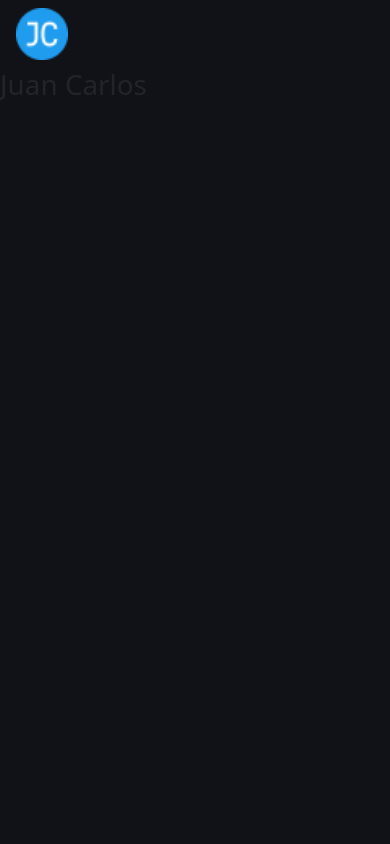
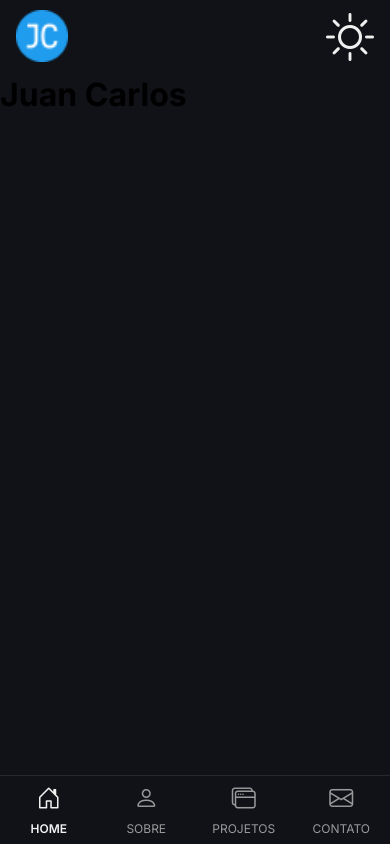
Before and after one commit to juan-soares/dio-lab-repository, a website: page index.html in a window 390 px wide. Drawn offline with nearby package versions, Linux system fonts and the light colour scheme.

Commit message:
mobile styles

```diff
--- /dev/null
+++ b/assets/styles/global.css
@@ -0,0 +1,23 @@
+@import url("https://fonts.googleapis.com/css2?family=Inter:ital,opsz,wght@0,14..32,100..900;1,14..32,100..900&display=swap");
+
+:root {
+  --primary-color: #f0f0f0;
+
+  --primary-bg-color: #111217;
+  --secondary-bg-color: #28292e;
+  --border-color: #28292e;
+
+  --title-color: #9a9a9c;
+  --text-color: #9a9a9c;
+  --link-color: #9a9a9c;
+  --icon-color: #c7c8c9;
+}
+
+body {
+  background-color: var(--primary-bg-color);
+  font-family: "Inter", Verdana, Geneva, Tahoma, sans-serif;
+}
+
+i {
+  color: var(--icon-color);
+}
--- /dev/null
+++ b/assets/styles/index.css
@@ -0,0 +1,3 @@
+@import url(./reset.css);
+@import url(./global.css);
+@import url(./styles.css);
--- a/assets/styles/reset.css
+++ b/assets/styles/reset.css
@@ -5,3 +5,7 @@
   vertical-align: baseline;
   list-style: none;
 }
+
+a {
+  text-decoration: none;
+}
--- a/assets/styles/styles.css
+++ b/assets/styles/styles.css
@@ -1,38 +1,65 @@
-@import url(./reset.css);
-
-:root {
-  --primary-color: #f0f0f0;
-
-  --primary-bg-color: #111217;
-  --secondary-bg-color: #28292e;
-  --border-color: #28292e;
-
-  --title-color: #9a9a9c;
-  --link-color: #9a9a9c;
-  --icon-color: #c7c8c9;
-}
-
-body {
-  background-color: var(--primary-bg-color);
-}
-
-i {
-  color: var(--icon-color);
-}
-
 .header {
   display: flex;
   flex-flow: row wrap;
   justify-content: space-between;
   align-items: center;
+  width: 100%;
   padding: 0.5rem 1rem;
 }
 
-.brand__logo {
+.header__brand .brand__logo {
   width: 3.25rem;
   height: 3.25rem;
 }
 
 #toggleTheme {
-  width: 3rem;
+  font-size: 3rem;
+  color: var(--primary-color);
 }
+
+.menu {
+  display: flex;
+  align-items: center;
+  background: var(--primary-bg-color);
+}
+
+.menu--mobile {
+  width: 100vw;
+  position: fixed;
+  bottom: 0;
+  justify-content: space-between;
+  border-top: 1px solid var(--border-color);
+}
+
+.menu--mobile .menu__link {
+  display: flex;
+  flex-direction: column;
+  justify-content: center;
+  align-items: center;
+  padding: 0.5rem 1rem;
+  gap: 0.5rem;
+}
+
+.menu__item {
+  width: 100%;
+}
+
+.menu__link.active .menu__icon,
+.menu__link.active .menu__text {
+  color: var(--primary-color);
+  font-weight: 600;
+}
+
+.menu__icon,
+.menu__text {
+  color: var(--text-color);
+}
+
+.menu__icon {
+  font-size: 1.5rem;
+}
+
+.menu__text {
+  font-size: 0.75rem;
+  text-transform: uppercase;
+}
--- a/index.html
+++ b/index.html
@@ -13,11 +13,12 @@
       href="public/img/favicon.ico"
       type="image/x-icon"
     />
+
     <link
       rel="stylesheet"
-      href="https://cdn.jsdelivr.net/npm/bootstrap@5.3.7/dist/css/bootstrap.min.css"
+      href="https://cdn.jsdelivr.net/npm/bootstrap-icons@1.11.3/font/bootstrap-icons.css"
     />
-    <link rel="stylesheet" href="assets/styles/styles.css" />
+    <link rel="stylesheet" href="assets/styles/index.css" />
   </head>
   <body>
     <header class="header">
@@ -30,6 +31,34 @@
       </div>
       <i id="toggleTheme" class="bi bi-sun"></i>
     </header>
+    <nav>
+      <ul class="menu menu--mobile">
+        <li class="menu__item">
+          <a class="menu__link active" href="#home">
+            <i class="menu__icon bi bi-house-door"> </i>
+            <span class="menu__text">Home</span>
+          </a>
+        </li>
+        <li class="menu__item">
+          <a class="menu__link" href="#sobre">
+            <i class="menu__icon bi bi-person"> </i>
+            <span class="menu__text">Sobre</span>
+          </a>
+        </li>
+        <li class="menu__item">
+          <a class="menu__link" href="#projetos">
+            <i class="menu__icon bi bi-window-stack"> </i>
+            <span class="menu__text">Projetos</span>
+          </a>
+        </li>
+        <li class="menu__item">
+          <a class="menu__link" href="#contato">
+            <i class="menu__icon bi bi-envelope"> </i>
+            <span class="menu__text">Contato</span>
+          </a>
+        </li>
+      </ul>
+    </nav>
     <h1>Juan Carlos</h1>
   </body>
 </html>
--- a/script.js
+++ /dev/null
@@ -1 +0,0 @@
-console.log('Hello!');
--- a/styles.css
+++ /dev/null
@@ -1,46 +0,0 @@
-* {
-  box-sizing: border-box;
-}
-
-body {
-  margin: 0;
-  font-family: system-ui, sans-serif;
-  color: black;
-  background-color: white;
-}
-
-nav {
-  display: flex;
-  flex-wrap: wrap;
-  align-items: center;
-  justify-content: center;
-  padding: 0.5rem;
-  gap: 0.5rem;
-  border-bottom: solid 1px #aaa;
-  background-color: #eee;
-}
-
-nav a {
-  display: inline-block;
-  min-width: 9rem;
-  padding: 0.5rem;
-  border-radius: 0.2rem;
-  border: solid 1px #aaa;
-  text-align: center;
-  text-decoration: none;
-  color: #555;
-}
-
-nav a[aria-current='page'] {
-  color: #000;
-  background-color: #d4d4d4;
-}
-
-main {
-  padding: 1rem;
-}
-
-h1 {
-  font-weight: bold;
-  font-size: 1.5rem;
-}
```
Also changed, not shown: page2.html (deleted, +0 -19 lines).
